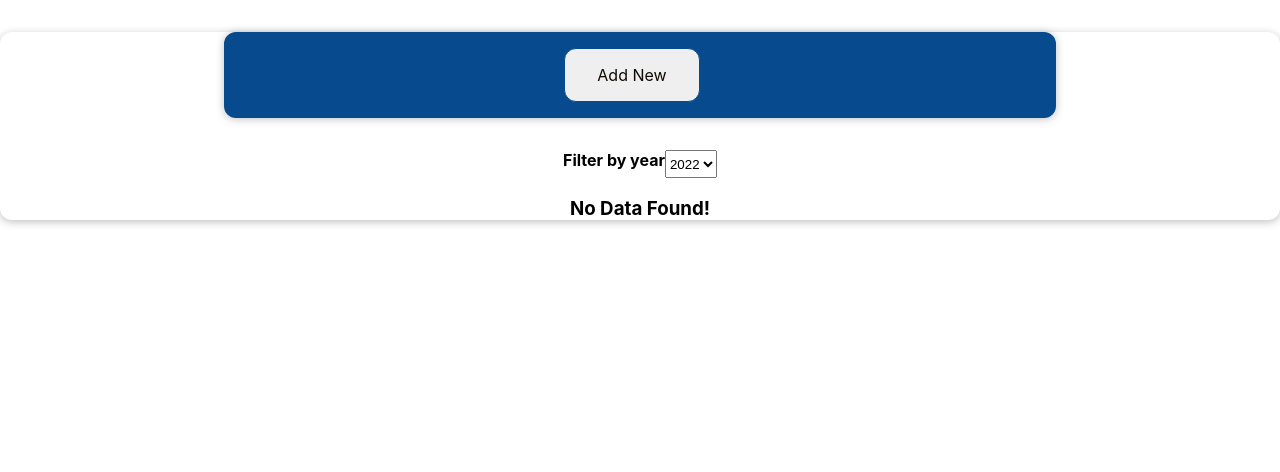
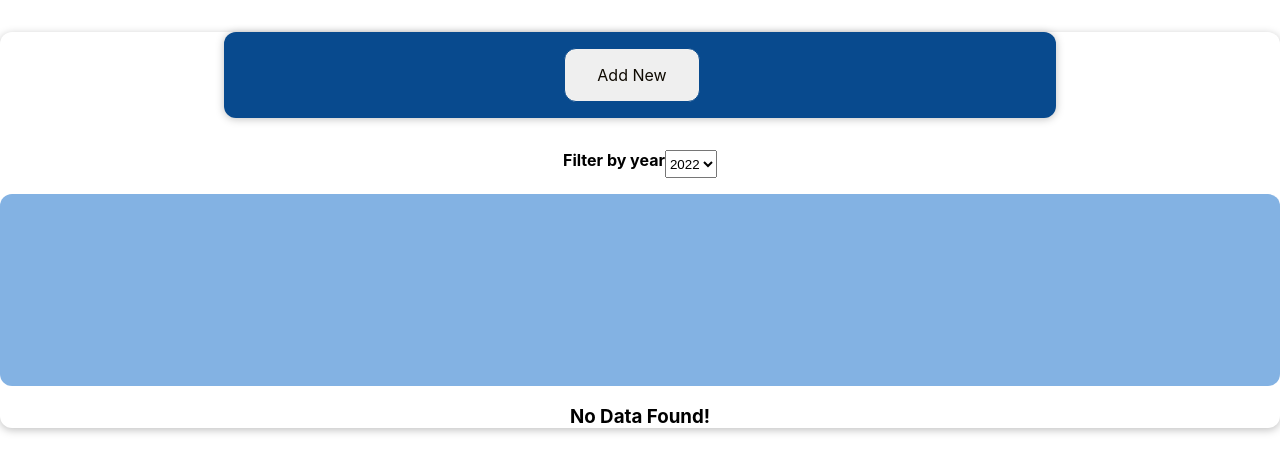
Before and after one commit to stkora/React-Basic-2.0, a React (Create React App) app in the folder my-app/: page / in a window 1280 px wide. Shown: the top 472 px of the page. Built offline with nearby package versions, Linux system fonts and the light colour scheme.

Commit message:
laern cbout chart in react application

```diff
--- a/my-app/src/App.js
+++ b/my-app/src/App.js
@@ -1,10 +1,11 @@
 import { useState } from 'react';
 import './App.css';
-import Subscription from './components/Subscription';
+//import Subscription from './components/Subscription';
 import Container from './templates/Container';
 import NewSubscription from './components/NewSubscription/NewSubscription';
 import Filter from './components/Filter';
 import SubscriptionList from './components/SubscriptionList';
+import SubscriptionChart from './components/SubscriptionChart';
 // import React from 'react';
 
 const INITIAL_SUBSCRIPTION = [
@@ -62,6 +63,7 @@ const INITIAL_SUBSCRIPTION = [
     <NewSubscription onAddSubscription = {addSubscriptionHandler}  />
 
     <Filter onFilterChange={filterChangeHandler}   selectedFilter={filteredYear}/>
+    <SubscriptionChart filteredSubscription= {filteredSubscriptions}/>
     <SubscriptionList subscriptions={filteredSubscriptions}/>
 
     {/* {filteredSubscriptions.length===0 && <h3>No Data Found!</h3>}
--- /dev/null
+++ b/my-app/src/components/SubscriptionChart.js
@@ -0,0 +1,27 @@
+import './SubscriptionChart.css';
+import Chart from '../templates/charts/Chart';
+const SubscriptionChart = (props) =>{
+    const chartData =[{label:'Jan',value:0},
+        {label:'Feb',value:0},
+        {label:'Mar',value:0},
+        {label:'Apr',value:0},
+        {label:'May',value:0},
+        {label:'Jun',value:0},
+        {label:'Jul',value:0},
+        {label:'Aug',value:0},
+        {label:'Sep',value:0},
+        {label:'Oct',value:0},
+        {label:'Nov',value:0},
+        {label:'Dec',value:0},
+
+    ];
+    for(const subscription of props.filteredSubscription) {
+        const month = subscription.data.getMonth();
+        chartData[month].value += subscription.amount;
+    }
+    return (
+        <Chart dataSets={chartData}/>
+    )
+
+}
+export default SubscriptionChart;
--- a/my-app/src/templates/charts/Chart.js
+++ b/my-app/src/templates/charts/Chart.js
@@ -1,14 +1,17 @@
 import './Chart.css';
 import Chartbar from './Chartbar';
 const Chart = (props) =>{
+    const dataSetValues =props.dataSets.map(dataSet=>dataSet.value)
+    const max=Math.max(...dataSetValues);
     return(
      <div className='chart'>
-        {props.dataSets.map((data) =>{<Chartbar value={data.value} label={data.label} key={data.label} maxValue={null}/>})}
+        {props.dataSets.map((data) =>
+            {<Chartbar value={data.value}
+            label={data.label}
+            key={data.label}
+            maxValue={max}/>})}
      </div>
     )
 
 }
 export default Chart;
-[{
-    value:'',label:''
-},{},{}]
--- a/my-app/src/templates/charts/Chartbar.js
+++ b/my-app/src/templates/charts/Chartbar.js
@@ -1,8 +1,8 @@
 import './Chartbar.css';
 const Chartbar = (props) => {
-    let barHeight= "0%";
+    let barHeight= "0%"
     if(props.maxValue>0) {
-        barHeight.match.round((props.value/props.maxValue)*100)+"%";
+        barHeight=Math.round((props.value/props.maxValue)*100)+"%";
     }
     return (
         <div className='chart-bar'>
@@ -16,6 +16,5 @@ const Chartbar = (props) => {
         </div>
     )
 
-
 }
 export default Chartbar;
```
Also changed, not shown: my-app/src/components/SubscriptionChart.css (added).
